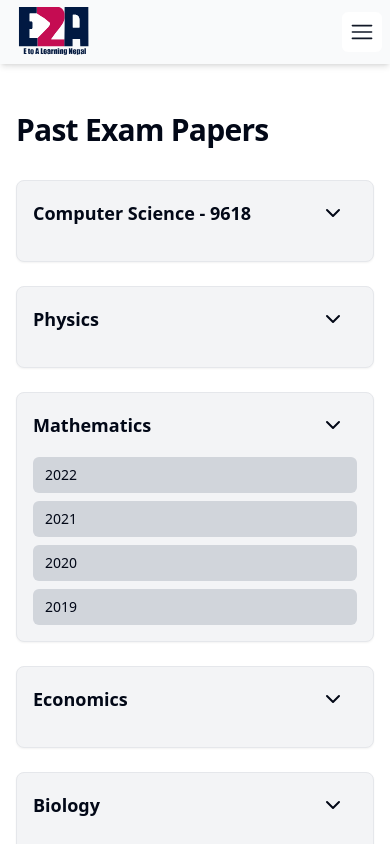
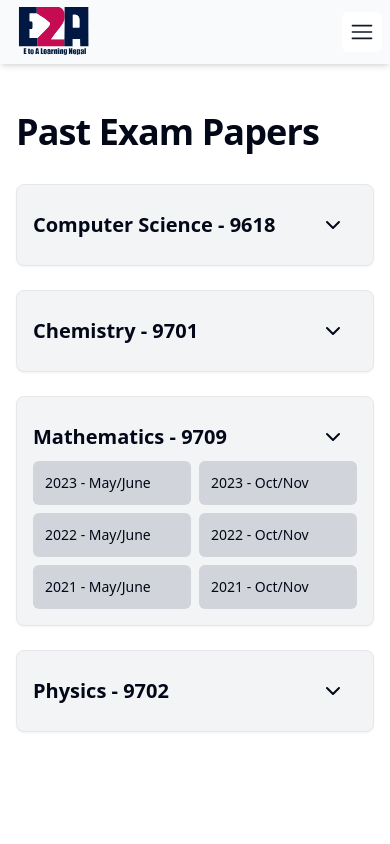
Before and after one commit to aayush-dhakal-max/e2a, a Next.js app: page /pastpapers in a window 390 px wide. Both pictures are taken after a click on the button 333 px from the left and 425 px from the top of the page. Shown: the top 844 px of the page. Built offline with nearby package versions, Linux system fonts and the light colour scheme.

Commit message:
pastpapers ui changed

```diff
--- a/src/app/pastpapers/page.tsx
+++ b/src/app/pastpapers/page.tsx
@@ -9,27 +9,27 @@ export default function Component() {
     <>
       <Navbar />
       <main className="container mx-auto px-4 py-12 md:px-6 lg:py-16 max-w-[800px] mt-10 md:mt-32">
-        <h1 className="mb-8 text-3xl font-bold tracking-tight md:text-4xl">Past Exam Papers</h1>
+        <h1 className="mb-8 text-4xl font-bold tracking-tight md:text-4xl">Past Exam Papers</h1>
         <div className="space-y-6">
           {pastPapersData.map((subjectData, index) => (
             <Collapsible
               key={index}
               className="rounded-lg border border-gray-200 bg-gray-100 p-4 shadow-sm dark:border-gray-800 dark:bg-gray-950"
             >
-              <CollapsibleTrigger asChild className="hover:cursor-pointer">
+              <CollapsibleTrigger asChild className="hover:cursor-pointer py-2 ">
                 <div className="flex items-center justify-between space-x-4">
-                  <h2 className="text-lg font-semibold">{subjectData.subject}</h2>
+                  <h2 className="text-xl font-semibold">{subjectData.subject}</h2>
                   <Button size="sm" variant="ghost">
                     <ChevronDownIcon className="h-6 w-6 transition-transform [&[data-state=open]]:rotate-180" />
                   </Button>
                 </div>
               </CollapsibleTrigger>
 
-              <CollapsibleContent className="mt-4 grid gap-2 CollapsibleContent">
+              <CollapsibleContent className="grid gap-2 grid-cols-2 CollapsibleContent">
                 {subjectData.papers.map((paper, paperIndex) => (
                   <Link
                     key={paperIndex}
-                    className="rounded-md bg-gray-300 px-3 py-2 text-sm font-medium transition-colors hover:bg-gray-200 dark:bg-gray-800 dark:hover:bg-gray-700"
+                    className="rounded-md bg-gray-300 px-3 py-3 text-sm font-medium transition-colors hover:bg-gray-800 hover:text-white"
                     href={paper.href}
                   >
                     {paper.year}
--- a/src/data/pastPapersData.json
+++ b/src/data/pastPapersData.json
@@ -3,124 +3,114 @@
         "subject": "Computer Science - 9618",
         "papers": [
             {
-                "year": "2022 - November",
+                "year": "2023 - May/June",
                 "href": "#"
             },
             {
-                "year": "2021 - May",
+                "year": "2023 - Oct/Nov",
                 "href": "#"
             },
             {
-                "year": "2020 - June",
+                "year": "2022 - May/June",
                 "href": "#"
             },
             {
-                "year": "2019 - July",
+                "year": "2022 - Oct/Nov",
+                "href": "#"
+            },
+            {
+                "year": "2021 - May/June",
+                "href": "#"
+            },
+            {
+                "year": "2021 - Oct/Nov",
                 "href": "#"
             }
         ]
     },
     {
-        "subject": "Physics",
+        "subject": "Chemistry - 9701",
         "papers": [
             {
-                "year": "2022 - January",
+                "year": "2023 - May/June",
                 "href": "#"
             },
             {
-                "year": "2021 - July",
+                "year": "2023 - Oct/Nov",
                 "href": "#"
             },
             {
-                "year": "2020",
+                "year": "2022 - May/June",
                 "href": "#"
             },
             {
-                "year": "2019 - December",
+                "year": "2022 - Oct/Nov",
+                "href": "#"
+            },
+            {
+                "year": "2021 - May/June",
+                "href": "#"
+            },
+            {
+                "year": "2021 - Oct/Nov",
                 "href": "#"
             }
         ]
     },
     {
-        "subject": "Mathematics",
+        "subject": "Mathematics - 9709",
         "papers": [
             {
-                "year": "2022",
+                "year": "2023 - May/June",
                 "href": "#"
             },
             {
-                "year": "2021",
+                "year": "2023 - Oct/Nov",
                 "href": "#"
             },
             {
-                "year": "2020",
+                "year": "2022 - May/June",
                 "href": "#"
             },
             {
-                "year": "2019",
+                "year": "2022 - Oct/Nov",
+                "href": "#"
+            },
+            {
+                "year": "2021 - May/June",
+                "href": "#"
+            },
+            {
+                "year": "2021 - Oct/Nov",
                 "href": "#"
             }
         ]
     },
     {
-        "subject": "Economics",
+        "subject": "Physics - 9702",
         "papers": [
             {
-                "year": "2022",
+                "year": "2023 - May/June",
                 "href": "#"
             },
             {
-                "year": "2021",
+                "year": "2023 - Oct/Nov",
                 "href": "#"
             },
             {
-                "year": "2020",
+                "year": "2022 - May/June",
                 "href": "#"
             },
             {
-                "year": "2019",
-                "href": "#"
-            }
-        ]
-    },
-    {
-        "subject": "Biology",
-        "papers": [
-            {
-                "year": "2022",
+                "year": "2022 - Oct/Nov",
                 "href": "#"
             },
             {
-                "year": "2021",
+                "year": "2021 - May/June",
                 "href": "#"
             },
             {
-                "year": "2020",
-                "href": "#"
-            },
-            {
-                "year": "2019",
-                "href": "#"
-            }
-        ]
-    },
-    {
-        "subject": "Chemistry",
-        "papers": [
-            {
-                "year": "2022",
-                "href": "#"
-            },
-            {
-                "year": "2021",
-                "href": "#"
-            },
-            {
-                "year": "2020",
-                "href": "#"
-            },
-            {
-                "year": "2019",
+                "year": "2021 - Oct/Nov",
                 "href": "#"
             }
         ]
```
